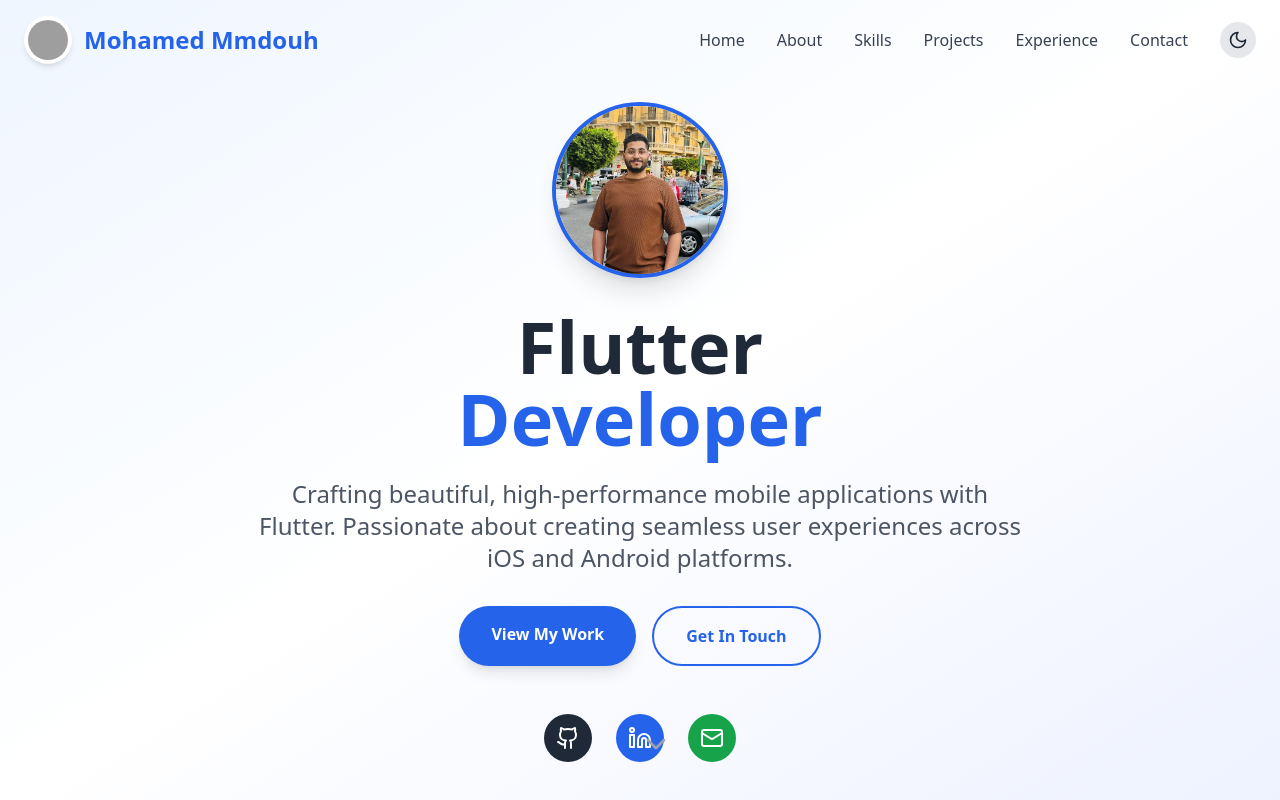
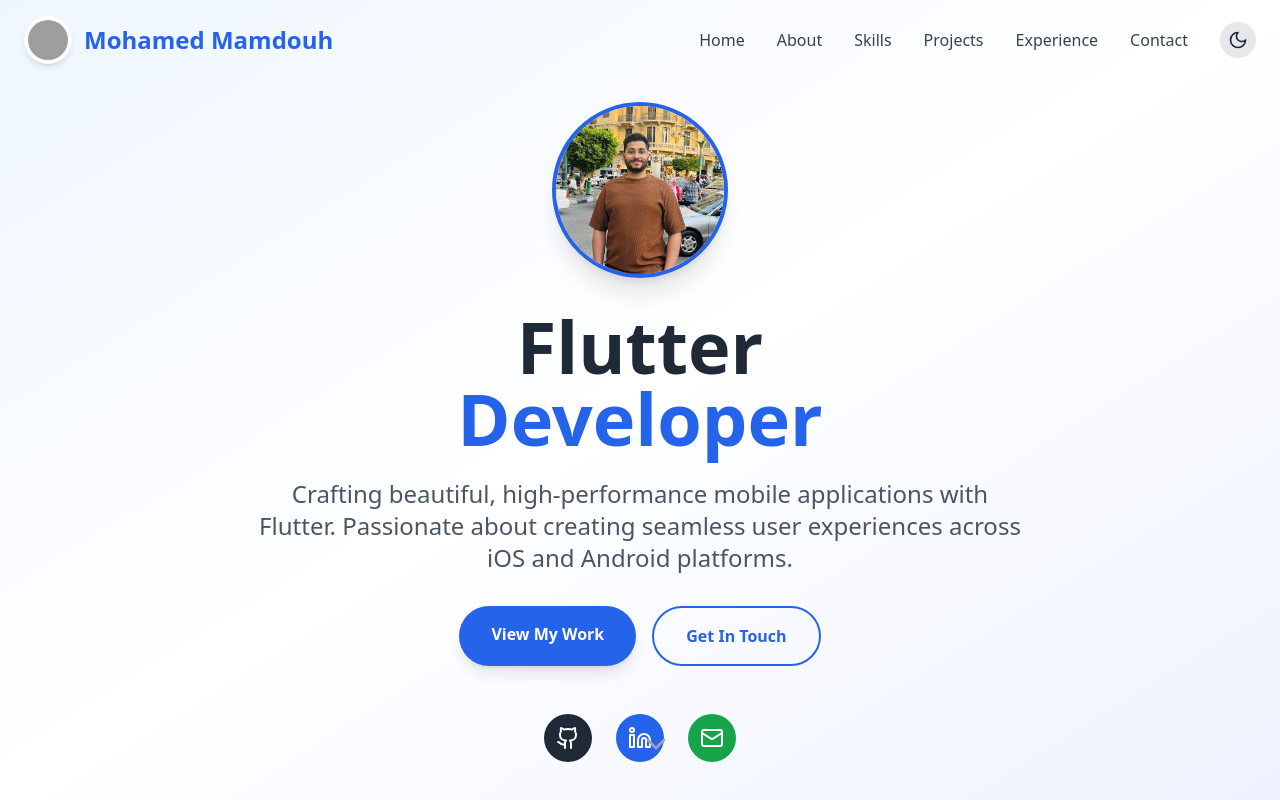
Before and after one commit to mohamed-mmdouh156/my-portfolio, a React (Vite) app: page / in a window 1280 px wide. Shown: the top 800 px of the page. Built offline with nearby package versions, Linux system fonts and the light colour scheme; grey boxes are pictures that could not be loaded.

Commit message:
Update name to Mohamed Mamdouh across all components and meta tags

```diff
--- a/index.html
+++ b/index.html
@@ -4,19 +4,19 @@
     <meta charset="UTF-8" />
     <link rel="icon" type="image/png" href="https://storage.googleapis.com/cms-storage-bucket/a667e994fc2f3e85de36.png" />
     <meta name="viewport" content="width=device-width, initial-scale=1.0" />
-    <title>Mohamed Mmdouh | Flutter Developer Portfolio</title>
+    <title>Mohamed Mamdouh | Flutter Developer Portfolio</title>
     <meta name="description" content="Crafting beautiful, high-performance mobile applications with Flutter. Passionate about creating seamless user experiences across iOS and Android platforms." />
-    <meta name="author" content="Mohamed Mmdouh" />
+    <meta name="author" content="Mohamed Mamdouh" />
     <meta name="robots" content="index, follow" />
     <link rel="canonical" href="https://mohamed-mmdouh156.github.io/my-portfolio/" />
-    <meta property="og:title" content="Mohamed Mmdouh | Flutter Developer Portfolio" />
+    <meta property="og:title" content="Mohamed Mamdouh | Flutter Developer Portfolio" />
     <meta property="og:description" content="Crafting beautiful, high-performance mobile applications with Flutter. Passionate about creating seamless user experiences across iOS and Android platforms." />
     <meta property="og:type" content="website" />
     <meta property="og:url" content="https://mohamed-mmdouh156.github.io/my-portfolio/" />
     <meta property="og:image" content="https://storage.googleapis.com/cms-storage-bucket/a667e994fc2f3e85de36.png" />
     <meta property="og:locale" content="en_US" />
     <meta name="twitter:card" content="summary_large_image" />
-    <meta name="twitter:title" content="Mohamed Mmdouh | Flutter Developer Portfolio" />
+    <meta name="twitter:title" content="Mohamed Mamdouh | Flutter Developer Portfolio" />
     <meta name="twitter:description" content="Crafting beautiful, high-performance mobile applications with Flutter. Passionate about creating seamless user experiences across iOS and Android platforms." />
     <meta name="twitter:image" content="https://storage.googleapis.com/cms-storage-bucket/a667e994fc2f3e85de36.png" />
     <meta name="twitter:creator" content="@mohamed-mmdouh156" />
--- a/src/components/About.tsx
+++ b/src/components/About.tsx
@@ -42,7 +42,7 @@ const About = () => {
                 Passionate Flutter Developer
               </h3>
               <p className="text-lg text-gray-600 dark:text-gray-300 mb-6 leading-relaxed">
-                I'm Mohamed Mmdouh, a dedicated Flutter developer with a passion for creating
+                I'm Mohamed Mamdouh, a dedicated Flutter developer with a passion for creating
                 exceptional mobile experiences. With expertise in Dart and Flutter framework,
                 I specialize in building cross-platform applications that deliver native performance
                 and beautiful user interfaces.
--- a/src/components/Footer.tsx
+++ b/src/components/Footer.tsx
@@ -11,10 +11,10 @@ const Footer = () => {
             <div className="flex flex-col items-center md:items-start text-center md:text-left">
               <img
                 src={myImage}
-                alt="Mohamed Mmdouh"
+                alt="Mohamed Mamdouh"
                 className="w-24 h-24 rounded-full border-4 border-blue-600 dark:border-blue-400 shadow-lg mb-4 object-cover"
               />
-              <h3 className="text-2xl font-bold mb-2 text-blue-700 dark:text-blue-400">Mohamed Mmdouh</h3>
+              <h3 className="text-2xl font-bold mb-2 text-blue-700 dark:text-blue-400">Mohamed Mamdouh</h3>
               <p className="text-gray-600 dark:text-gray-300 leading-relaxed max-w-xs">
                 Passionate Flutter developer creating beautiful, high-performance mobile applications that deliver exceptional user experiences.
               </p>
@@ -66,10 +66,10 @@ const Footer = () => {
           </div>
           <div className="border-t border-gray-200 dark:border-gray-800 pt-8 text-center mt-8">
             <p className="text-gray-500 dark:text-gray-400 flex items-center justify-center gap-2">
-              Made with <Heart size={16} className="text-red-500" /> by Mohamed Mmdouh
+              Made with <Heart size={16} className="text-red-500" /> by Mohamed Mamdouh
             </p>
             <p className="text-gray-400 dark:text-gray-500 text-sm mt-2">
-              © 2024 Mohamed Mmdouh. All rights reserved.
+              © 2024 Mohamed Mamdouh. All rights reserved.
             </p>
           </div>
         </div>
--- a/src/components/Header.tsx
+++ b/src/components/Header.tsx
@@ -63,7 +63,7 @@ const Header = () => {
               alt="Logo"
               className="w-12 h-12 rounded-full shadow-md object-cover bg-white p-1"
             />
-            <span className="text-2xl font-bold text-blue-600 dark:text-blue-400">Mohamed Mmdouh</span>
+            <span className="text-2xl font-bold text-blue-600 dark:text-blue-400">Mohamed Mamdouh</span>
           </div>
 
           {/* Desktop Navigation */}
--- a/src/components/Hero.tsx
+++ b/src/components/Hero.tsx
@@ -10,7 +10,7 @@ const Hero = () => {
           <div className="mb-8">
             <img
               src={myImage}
-              alt="Mohamed Mmdouh"
+              alt="Mohamed Mamdouh"
               className="w-44 h-44 mx-auto mb-6 rounded-full border-4 border-blue-600 dark:border-blue-400 shadow-xl object-cover"
             />
           </div>
```
